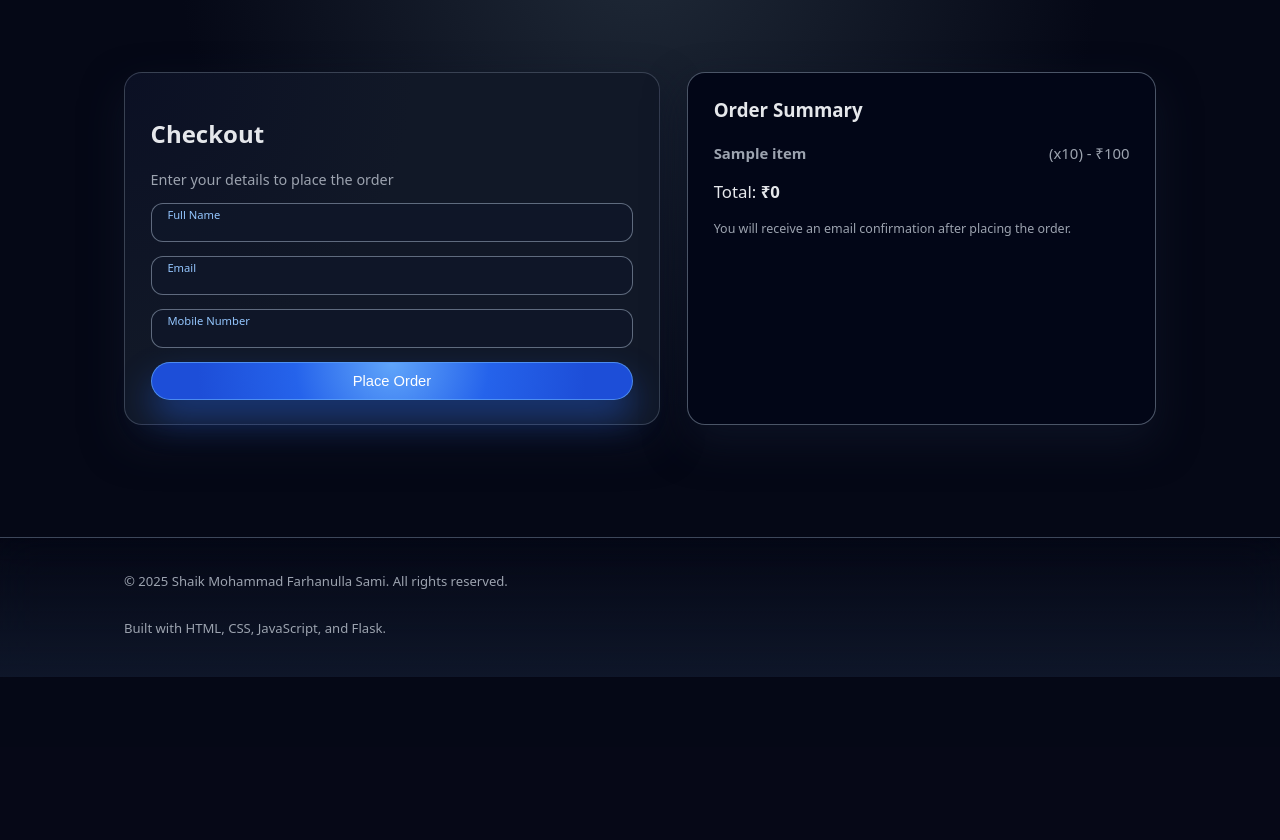
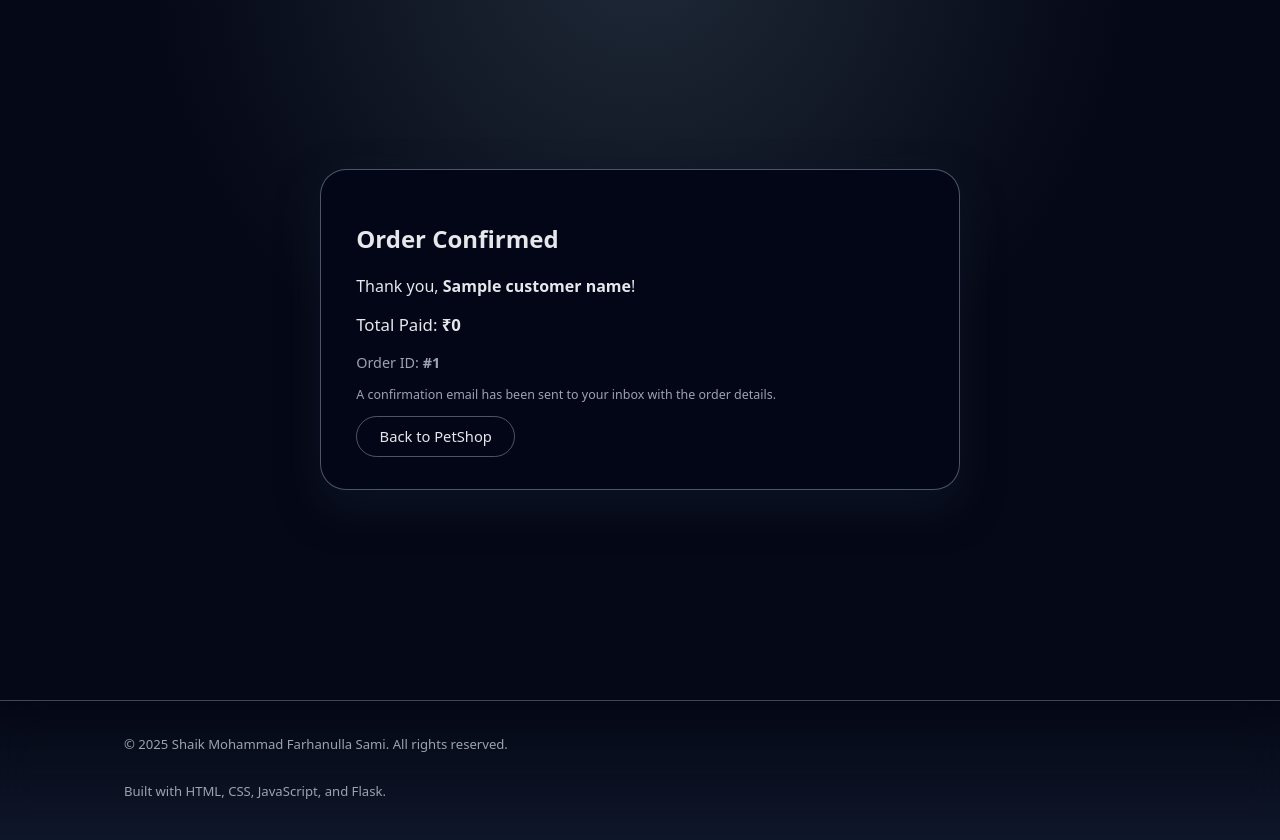
Before and after one commit to Samifarhan52/myproject, a Flask app: template templates/pet_checkout.html in a window 1280 px wide. Shown: the part 53-893 px from the top of the page. Before the commit the page ends 730 px from the top, so only its background shows below. Run offline with Flask 3, Linux system fonts and the light colour scheme; the template is opened without the code that fills it: most values are stand-ins (such as "Sample title", 1, 10 or a date in 2020).

Commit message:
Update pet_checkout.html

```diff
--- a/templates/pet_checkout.html
+++ b/templates/pet_checkout.html
@@ -1,46 +1,20 @@
 {% extends "base.html" %}
-{% block title %}PetShop | Checkout{% endblock %}
+{% block title %}PetShop | Order Confirmed{% endblock %}
 
 {% block content %}
-<section class="section fade-in">
-  <div class="container two-column">
-    <div class="card">
-      <h2>Checkout</h2>
-      <p class="muted small">Enter your details to place the order</p>
-
-      {% if error %}
-        <p class="form-status error">{{ error }}</p>
+<section class="section center-section fade-in">
+  <div class="container">
+    <div class="receipt-card dark-receipt">
+      <h2>Order Confirmed</h2>
+      <p>Thank you, <strong>{{ customer_name }}</strong>!</p>
+      <p class="summary-total">Total Paid: <strong>₹{{ '%.0f'|format(total_amount) }}</strong></p>
+      {% if order_id %}
+        <p class="muted small">Order ID: <strong>#{{ order_id }}</strong></p>
       {% endif %}
-
-      <form method="POST" class="form">
-        <div class="form-group floating">
-          <input type="text" id="name" name="name" required />
-          <label for="name">Full Name</label>
-        </div>
-        <div class="form-group floating">
-          <input type="email" id="email" name="email" required />
-          <label for="email">Email</label>
-        </div>
-        <div class="form-group floating">
-          <input type="tel" id="phone" name="phone" required />
-          <label for="phone">Mobile Number</label>
-        </div>
-        <button type="submit" class="btn primary full-width">Place Order</button>
-      </form>
-    </div>
-
-    <div class="card dark-receipt">
-      <h3>Order Summary</h3>
-      <ul class="list">
-        {% for p in products %}
-          <li class="list-item">
-            <strong>{{ p.name }}</strong> (x{{ p.quantity }}) -
-            ₹{{ '%.0f'|format(p.price * p.quantity) }}
-          </li>
-        {% endfor %}
-      </ul>
-      <p class="summary-total">Total: <strong>₹{{ '%.0f'|format(total_amount) }}</strong></p>
-      <p class="muted tiny">You will receive an email confirmation after placing the order.</p>
+      <p class="muted tiny">
+        A confirmation email has been sent to your inbox with the order details.
+      </p>
+      <a href="{{ url_for('pet_home') }}" class="btn outline">Back to PetShop</a>
     </div>
   </div>
 </section>
```
